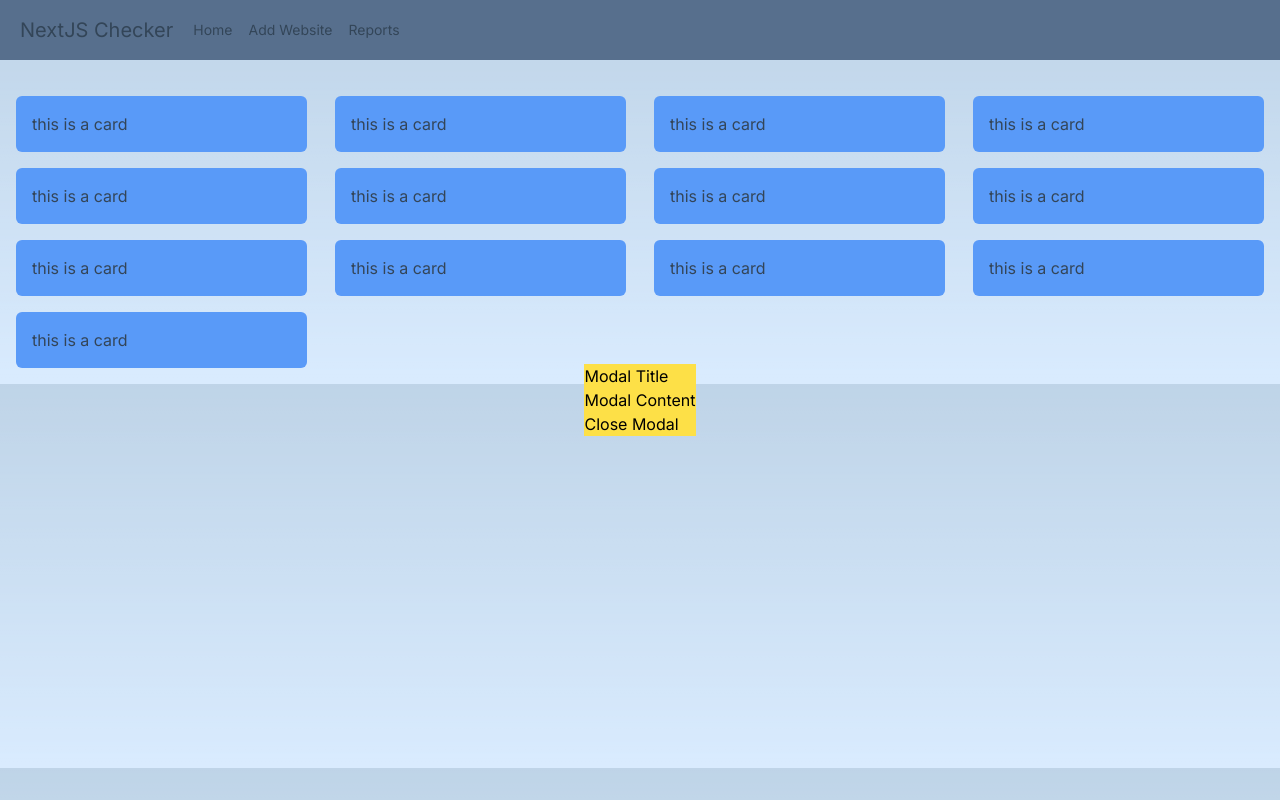
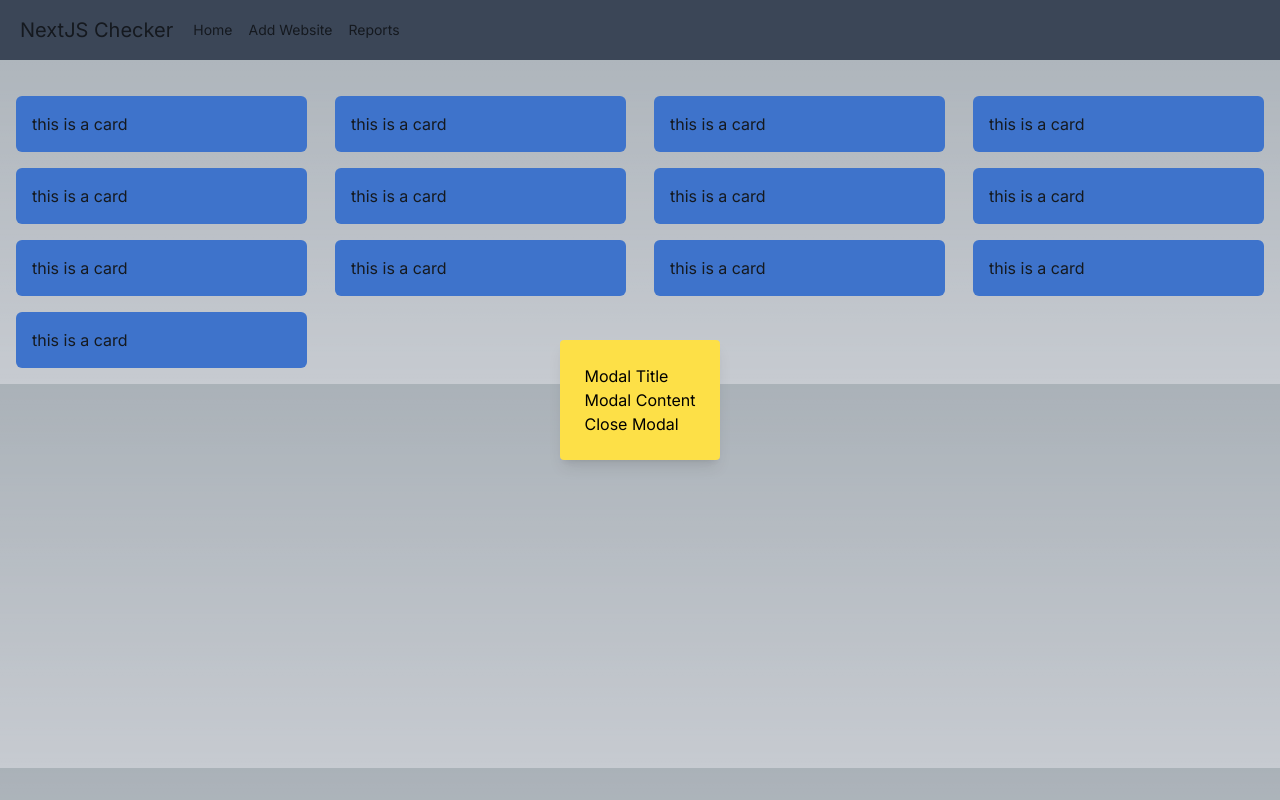
Before and after one commit to dandrecollera/webchecker, a Next.js app: page / in a window 1280 px wide. Both pictures are taken after a click on the element "Add Website". Built offline with nearby package versions, Linux system fonts and the light colour scheme.

Commit message:
modal framer

```diff
--- a/src/app/layout.tsx
+++ b/src/app/layout.tsx
@@ -1,23 +1,26 @@
-import type { Metadata } from "next";
+"use client";
+
 import { Inter } from "next/font/google";
 import "./globals.css";
 import Header from "@/ui/header";
+import Modal from "@/ui/modal";
+import { useState } from "react";
+import { AnimatePresence } from "framer-motion";
 const inter = Inter({ subsets: ["latin"] });
-
-export const metadata: Metadata = {
-  title: "Create Next App",
-  description: "Generated by create next app",
-};
 
 export default function RootLayout({
   children,
 }: Readonly<{
   children: React.ReactNode;
 }>) {
+  const [isModalOpen, setIsModalOpen] = useState(false);
   return (
     <html lang="en">
       <body className={inter.className}>
-        <Header />
+        <AnimatePresence>
+          {isModalOpen && <Modal setIsModalOpen={setIsModalOpen} />}
+        </AnimatePresence>
+        <Header onOpenModal={() => setIsModalOpen(true)} />
         {children}
       </body>
     </html>
--- a/src/app/page.tsx
+++ b/src/app/page.tsx
@@ -1,4 +1,7 @@
 import Card from "@/ui/card";
+import { metadata } from "@/data/metadata";
+
+export { metadata };
 
 export default function Home() {
   return (
--- /dev/null
+++ b/src/data/metadata.tsx
@@ -0,0 +1,7 @@
+// src/app/metadata.ts
+import type { Metadata } from "next";
+
+export const metadata: Metadata = {
+  title: "Create Next App",
+  description: "Generated by create next app",
+};
--- a/src/ui/header.tsx
+++ b/src/ui/header.tsx
@@ -1,26 +1,16 @@
-"use client";
+import Link from "next/link";
 
-import Link from "next/link";
-import Modal from "./modal";
-import { useState } from "react";
-
-export default function Header() {
-  const [isModalOpen, setIsModalOpen] = useState(false);
-
+export default function Header({ onOpenModal }: any) {
   return (
-    <>
     <header className="bg-gray-700 p-4 px-5 flex gap-x-5 items-center mb-5">
       <div className="text-xl">
         <Link href="/">NextJS Checker</Link>
       </div>
       <div className="flex gap-x-4 text-sm">
         <Link href="/">Home</Link>
-          <div onClick={() => setIsModalOpen(true)}>Add Website</div>
+        <div onClick={onOpenModal}>Add Website</div>
         <Link href="report">Reports</Link>
       </div>
     </header>
-
-      {isModalOpen && <Modal setIsModalOpen={setIsModalOpen} />}
-    </>
   );
 }
--- a/src/ui/modal.tsx
+++ b/src/ui/modal.tsx
@@ -2,19 +2,21 @@ import { motion, AnimatePresence } from "framer-motion";
 
 export default function Modal({ setIsModalOpen }: any) {
   return (
-    <AnimatePresence>
-      <motion.div initial={{ opacity: 0 }} animate={{ opacity: 1 }} exit={{ opacity: 0 }}>
-        <div className="absolute top-0">
-          <div className="absolute w-screen h-screen flex items-center justify-center align-middle z-50">
-            <div className="bg-yellow-300">
-              <h2>Modal Title</h2>
-              <p>Modal Content</p>
-              <button onClick={() => setIsModalOpen(false)}>Close Modal</button>
-            </div>
-          </div>
-          <div className="absolute bg-blue-300 w-screen h-screen opacity-35"></div>
-        </div>
-      </motion.div>
-    </AnimatePresence>
+    <motion.div
+      initial={{ opacity: 0 }}
+      animate={{ opacity: 1 }}
+      exit={{ opacity: 0 }}
+      className="fixed inset-0 flex items-center justify-center z-50"
+    >
+      <div
+        className="fixed inset-0 bg-slate-600 opacity-30"
+        onClick={() => setIsModalOpen(false)}
+      ></div>
+      <div className="relative bg-yellow-300 p-6 rounded shadow-lg z-10">
+        <h2>Modal Title</h2>
+        <p>Modal Content</p>
+        <button onClick={() => setIsModalOpen(false)}>Close Modal</button>
+      </div>
+    </motion.div>
   );
 }
```
Lines whose indentation alone changed are shown as unchanged.
